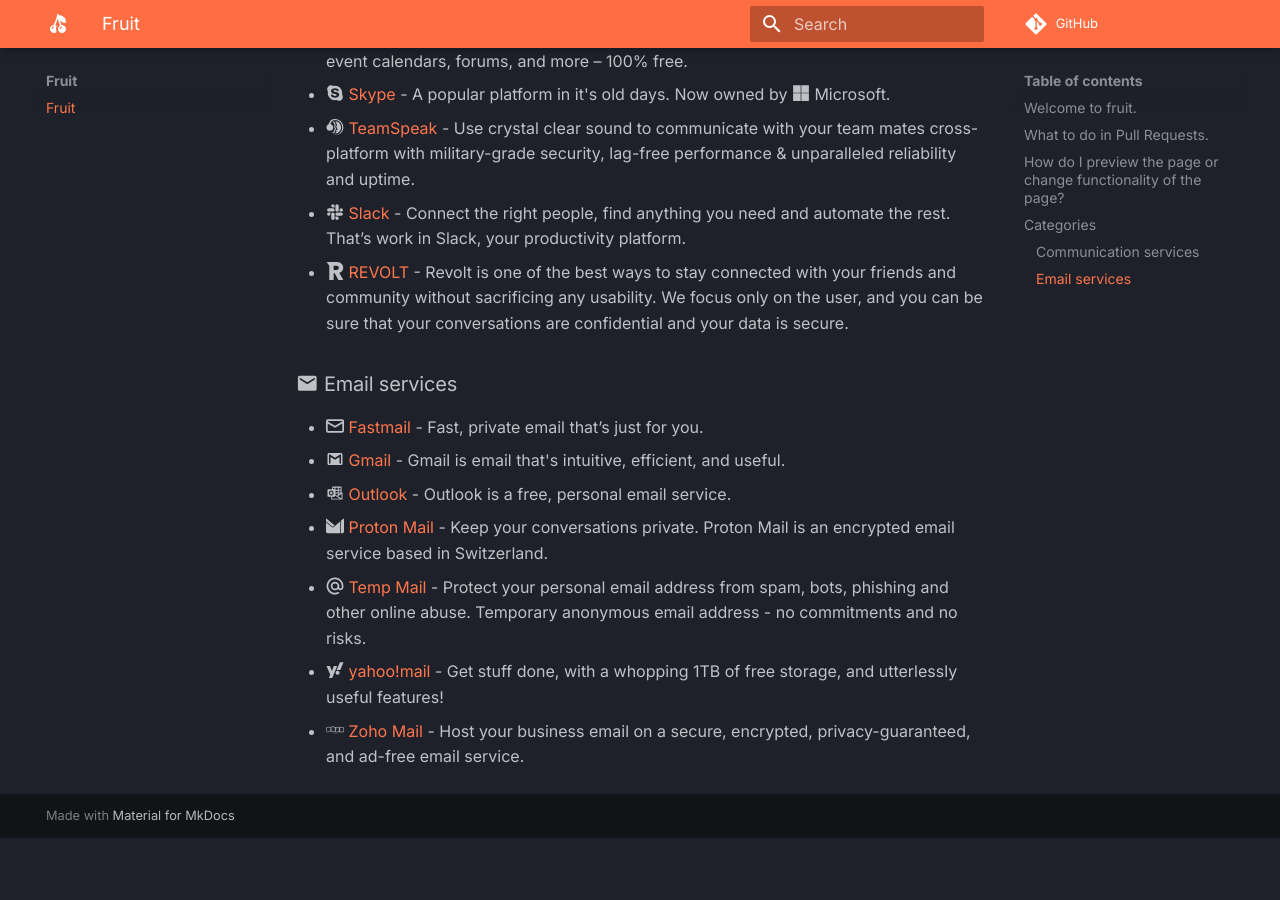
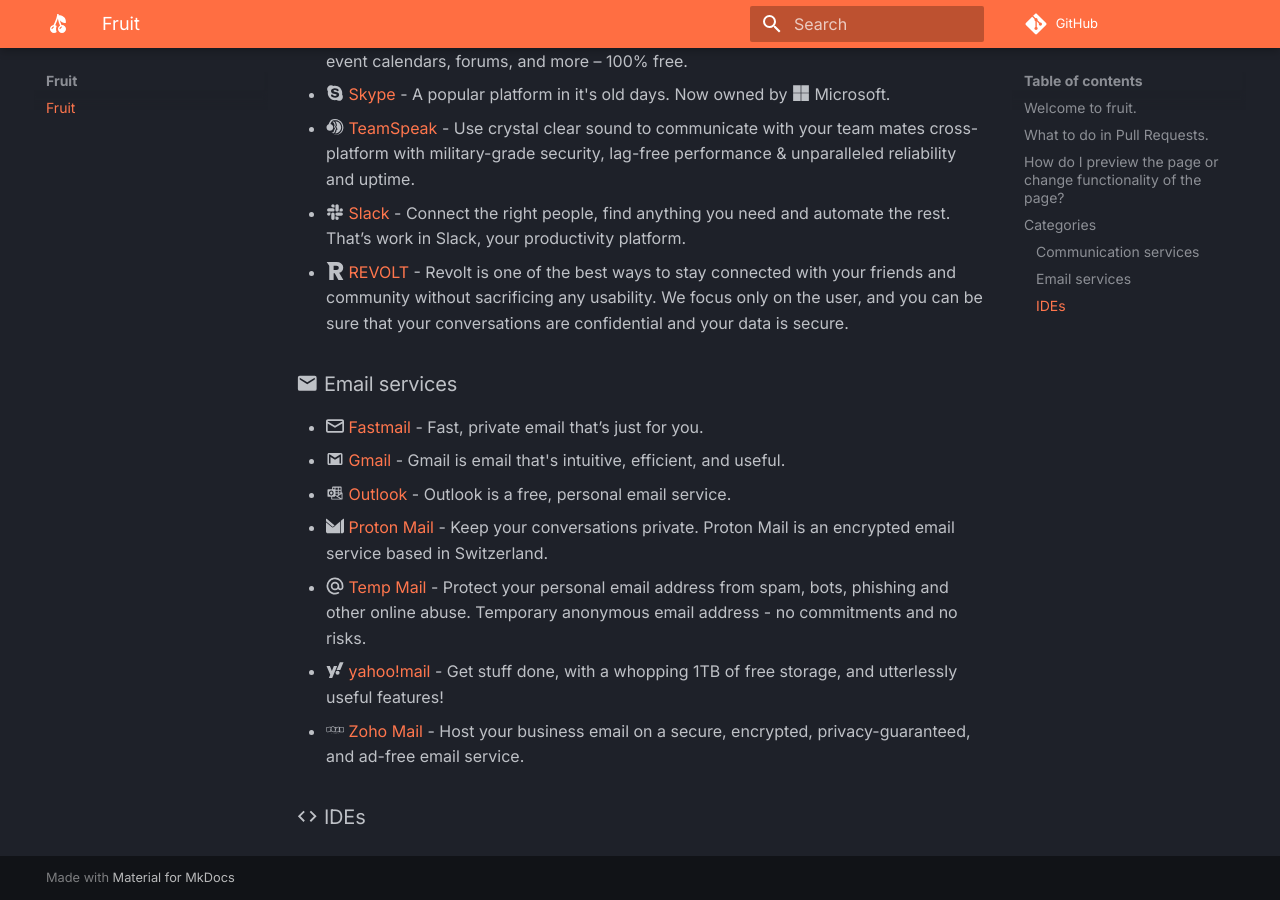
Before and after one commit to hamhimdev/fruit, an MkDocs documentation site: the page built from docs/index.md, in a window 1280 px wide and 900 px high, scrolled down 2022 px. Built offline with MkDocs 1.6.1 and Material for MkDocs 9.7.7, drawn with Linux system fonts in a browser that asks for light colours; comment, search, counter and statistics services are not loaded; before the commit the page ends 2860 px from its top, so only the background shows below that.

Commit message:
feat: Introduce IDEs section

```diff
--- a/docs/index.md
+++ b/docs/index.md
@@ -64,3 +64,5 @@
 - :octicons-mention-16: [Temp Mail](https://mail.tm/) - Protect your personal email address from spam, bots, phishing and other online abuse. Temporary anonymous email address - no commitments and no risks.
 - :fontawesome-brands-yahoo: [yahoo!mail](https://overview.mail.yahoo.com/) - Get stuff done, with a whopping 1TB of free storage, and utterlessly useful features!
 - :simple-zoho: [Zoho Mail](https://mail.zoho.com/mz) - Host your business email on a secure, encrypted, privacy-guaranteed, and ad-free email service.
+
+### :material-code-tags: IDEs
```
